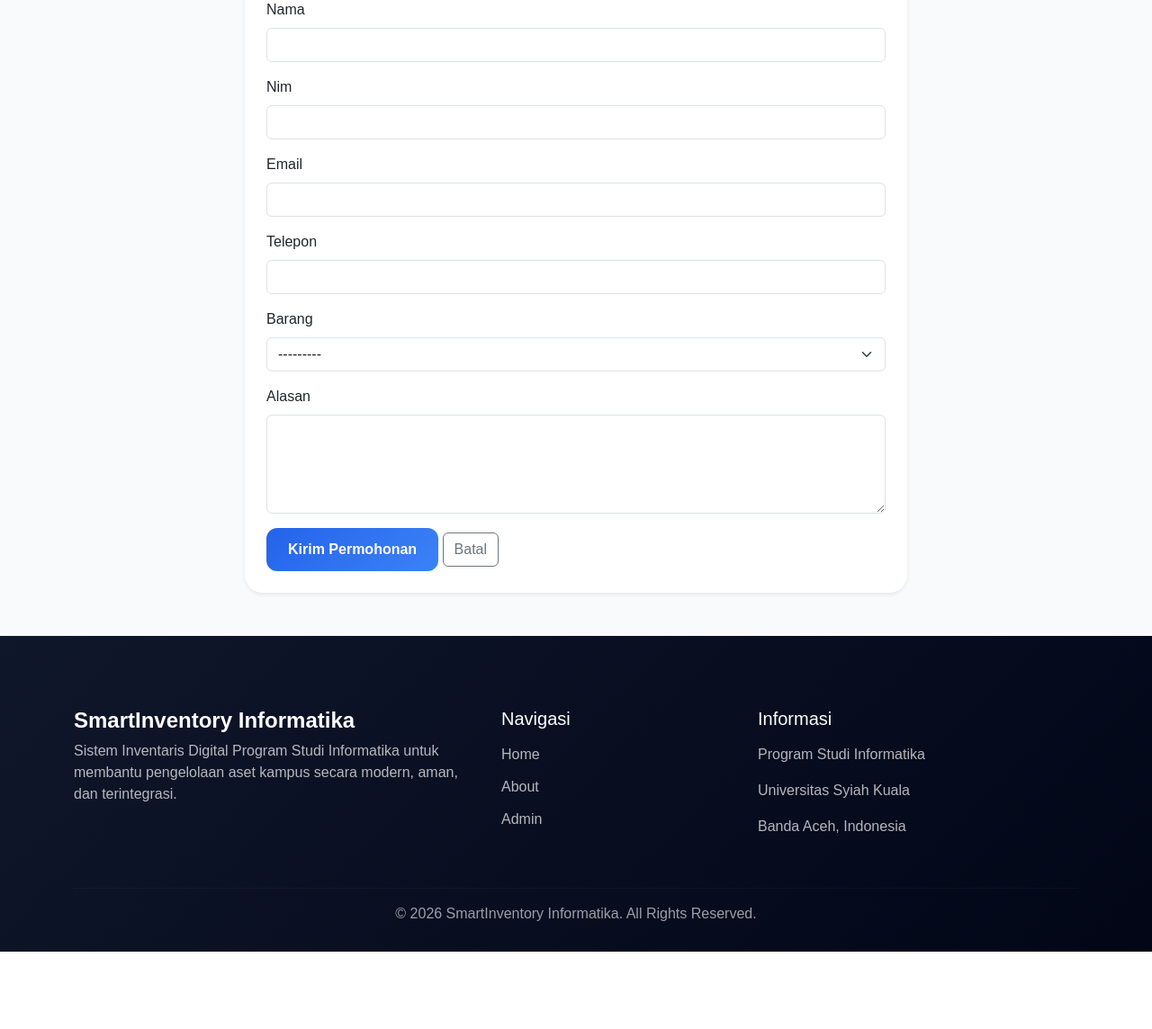
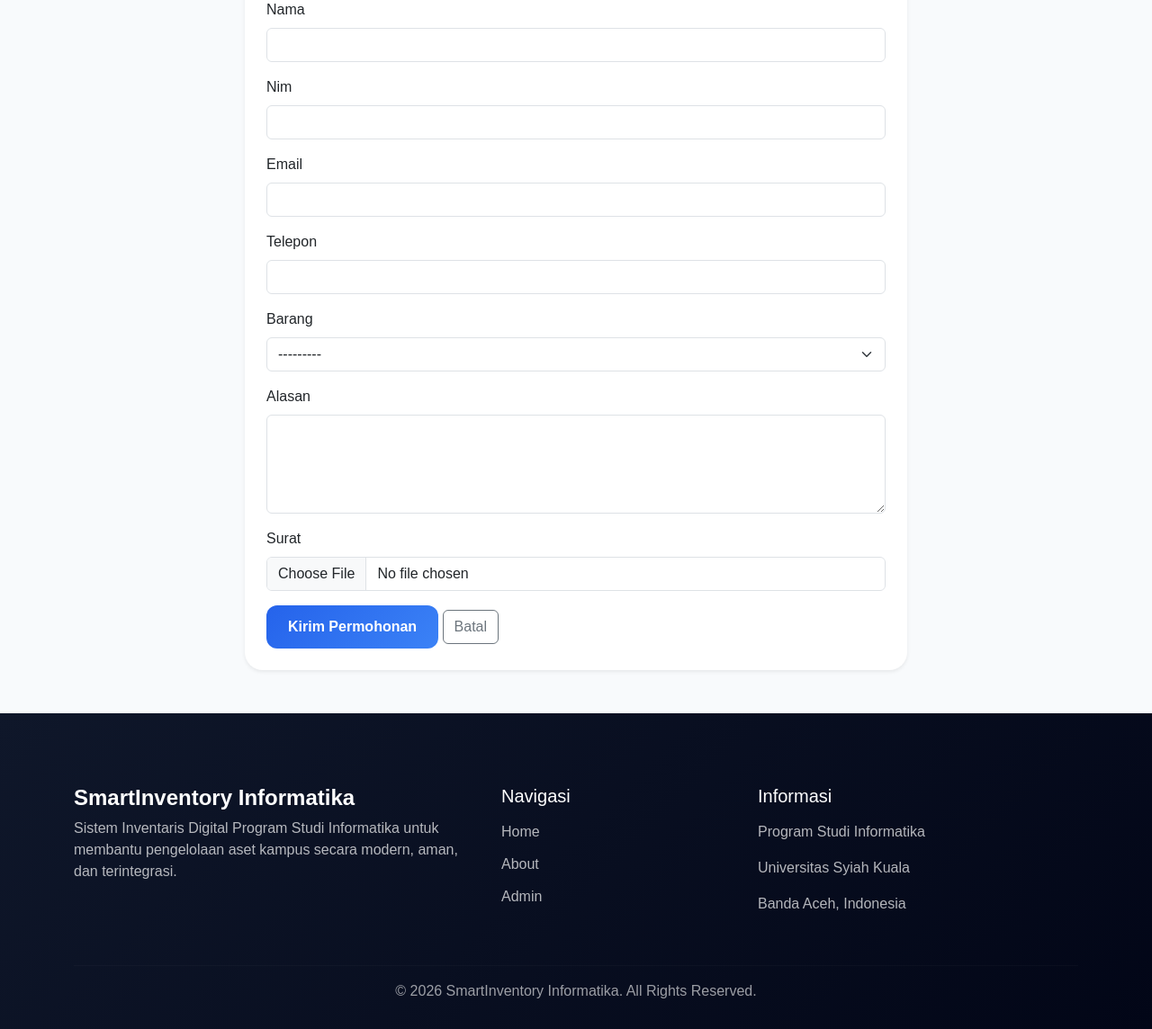
Before and after one commit to Maulizar1504/Inventaris_UAS_PPL, a Django app: page /borrow/ in a window 1280 px wide. Shown: the part 187-1331 px from the top of the page at 90% size. Before the commit the page ends 1245 px from the top, so only its background shows below. Run offline with Django 5.2, Linux system fonts and the light colour scheme; data comes from the database, SQL or seed files in the repository.

Commit message:
Add surat upload to BorrowRequest (model, form, view, template, admin)

```diff
--- a/inventory/admin.py
+++ b/inventory/admin.py
@@ -96,3 +96,5 @@ class BorrowRequestAdmin(admin.ModelAdmin):
     search_fields = (
         'nama', 'nim', 'email',
     )
+    readonly_fields = ('created_at',)
+    fields = ('nama','nim','email','telepon','barang','alasan','surat','status','created_at')
--- a/inventory/forms.py
+++ b/inventory/forms.py
@@ -126,7 +126,7 @@ class BorrowRequestForm(forms.ModelForm):
     class Meta:
         model = BorrowRequest
         fields = (
-            'nama', 'nim', 'email', 'telepon', 'barang', 'alasan'
+            'nama', 'nim', 'email', 'telepon', 'barang', 'alasan', 'surat'
         )
 
         widgets = {
@@ -136,4 +136,5 @@ class BorrowRequestForm(forms.ModelForm):
             'telepon': forms.TextInput(attrs={'class': 'form-control'}),
             'barang': forms.Select(attrs={'class': 'form-select'}),
             'alasan': forms.Textarea(attrs={'class': 'form-control', 'rows': 4}),
+            'surat': forms.ClearableFileInput(attrs={'class': 'form-control'})
         }
--- a/inventory/models.py
+++ b/inventory/models.py
@@ -170,3 +170,10 @@ class BorrowRequest(models.Model):
 
     def __str__(self):
         return f"{self.nama} - {self.barang or 'Generic request'}"
+
+    surat = models.FileField(
+        upload_to='surat/',
+        blank=True,
+        null=True,
+        help_text='Unggah surat permohonan/pengantar (PDF/JPG/PNG)'
+    )
--- a/inventory/templates/public/borrow_request.html
+++ b/inventory/templates/public/borrow_request.html
@@ -9,7 +9,7 @@
         <div class="card p-4 shadow-sm">
           <h3 class="mb-3">Formulir Permohonan Peminjaman</h3>
           <p class="text-muted">Isi form berikut dan serahkan surat keterangan ke Sekretariat Jurusan sesuai petunjuk di halaman About.</p>
-          <form method="post">
+          <form method="post" enctype="multipart/form-data">
             {% csrf_token %}
             {% for field in form %}
             <div class="mb-3">
--- a/inventory/views.py
+++ b/inventory/views.py
@@ -369,7 +369,7 @@ def supplier_list(request):
 def borrow_request(request):
 
     if request.method == 'POST':
-        form = BorrowRequestForm(request.POST or None)
+        form = BorrowRequestForm(request.POST or None, request.FILES or None)
         if form.is_valid():
             form.save()
             messages.success(request, 'Permohonan peminjaman berhasil dikirim. Mohon serahkan surat keterangan ke Sekretariat.')
```
Also changed, not shown: inventory/migrations/0005_borrowrequest_add_surat.py (added).
